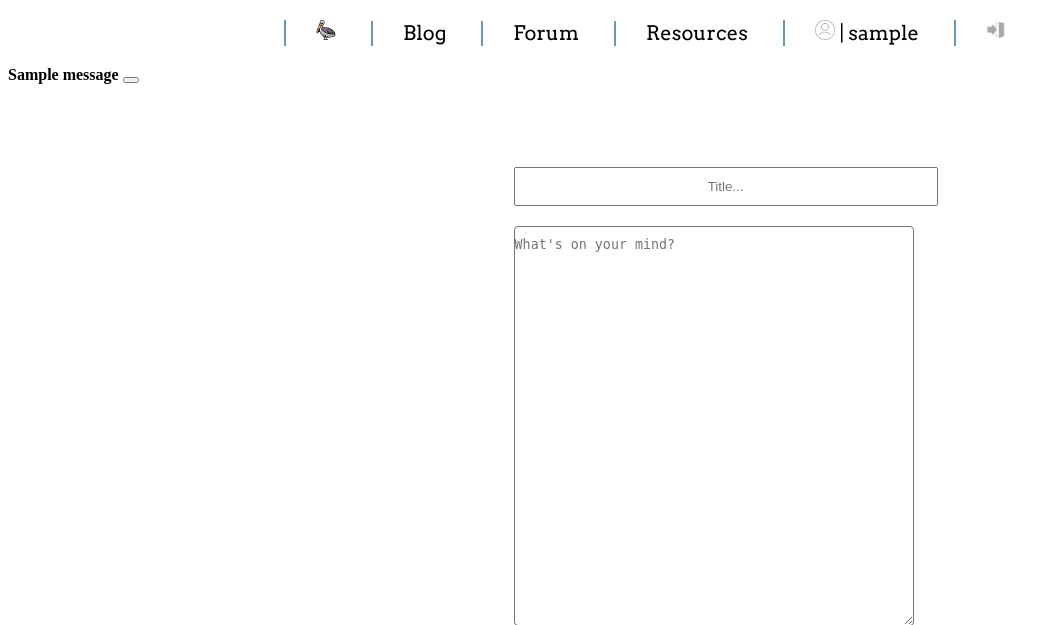
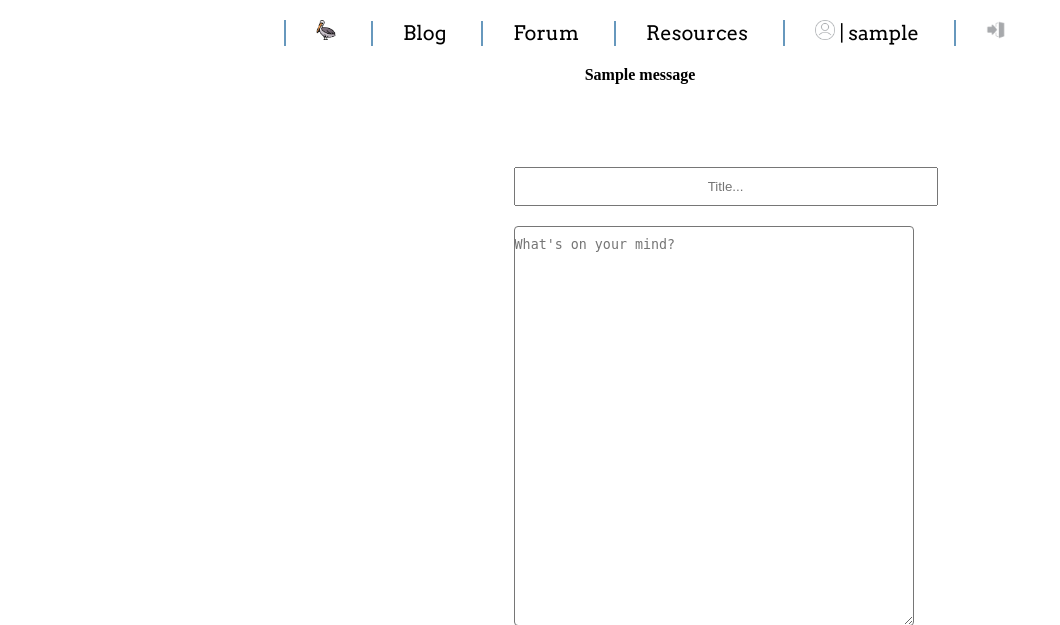
Before and after one commit to cs77-S25/final_project-acole1-lloisea1-mmcerle1, a Flask app: page /forum/compose/ in a window 1280 px wide. Shown: the top 625 px of the page, without its empty margins (0-1060 px from the left). Run offline with Flask 3, Linux system fonts and the light colour scheme; the visitor is signed in with stand-in values (Sample User, id 1); tables that the repository leaves empty hold one stand-in row (values such as "Sample post"); one stand-in notice (Sample message) is shown.

Commit message:
Update message.html

```diff
--- a/templates/message.html
+++ b/templates/message.html
@@ -2,8 +2,8 @@
 {% if msg %}
 {% for message in msg %}
 <div class="alert alert-warning alert-dismissible fade show" role="alert">
-  <strong>{{ message }}</strong>
-  <button type="button" class="btn-close" data-bs-dismiss="alert" aria-label="Close"></button>
+  <center><strong>{{ message }}</strong></center>
+  <!-- <button type="button" class="btn-close" data-bs-dismiss="alert" aria-label="Close">X</button> -->
 </div>
 {% endfor %}
 {% endif %}
```
